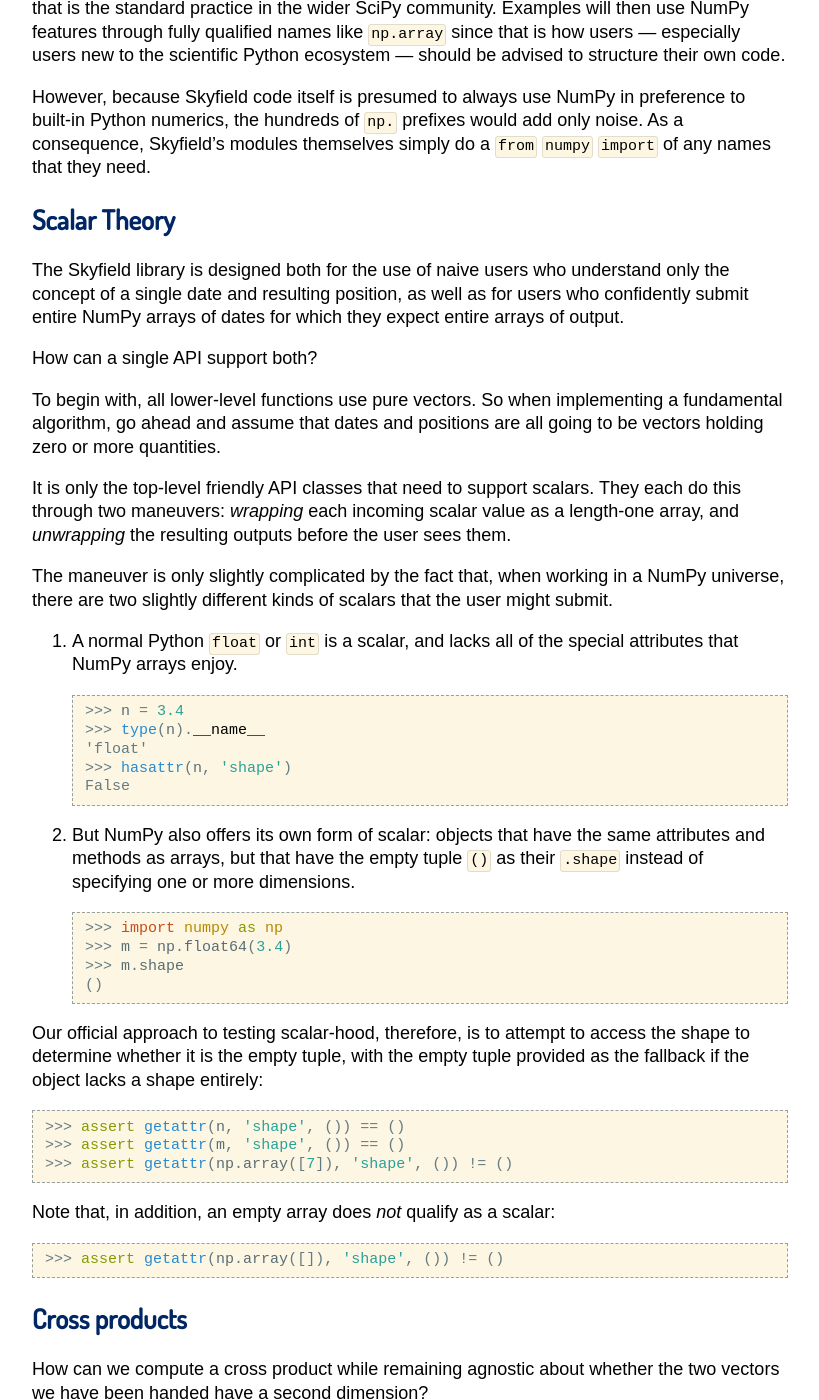
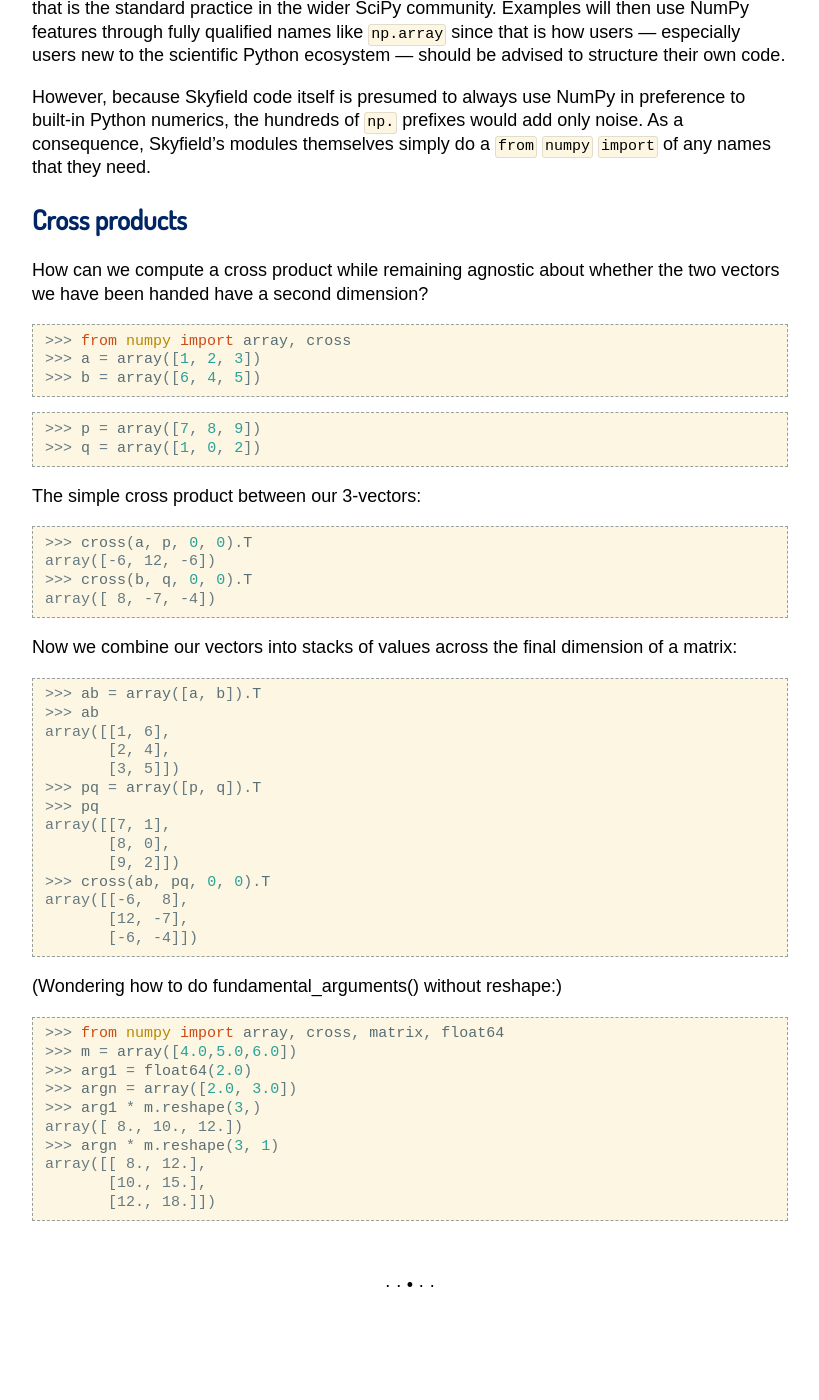
Before and after one commit to skyfielders/python-skyfield, a Sphinx documentation site: the page built from skyfield/documentation/design.rst, in a window 1280 px wide and 1400 px high, scrolled down 2384 px. Shown: the whole window, without its empty margins (230-1049 px from the left). Built offline with Sphinx 7.4.7, drawn with Linux system fonts in a browser that asks for light colours; some web fonts are replaced; pages that are not in the unit, such as notebooks, are missing from menus; after the commit the page ends 3739 px from its top, so only the background shows below that.

Commit message:
Remove misleading and outdated “Design” section

```diff
--- a/skyfield/documentation/design.rst
+++ b/skyfield/documentation/design.rst
@@ -127,61 +127,6 @@ the hundreds of ``np.`` prefixes would add only noise.
 As a consequence, Skyfield’s modules themselves simply do a
 ``from`` ``numpy`` ``import`` of any names that they need.
 
-Scalar Theory
-=============
-
-The Skyfield library is designed both for the use of naive users who
-understand only the concept of a single date and resulting position, as
-well as for users who confidently submit entire NumPy arrays of dates
-for which they expect entire arrays of output.
-
-How can a single API support both?
-
-To begin with, all lower-level functions use pure vectors.  So when
-implementing a fundamental algorithm, go ahead and assume that dates and
-positions are all going to be vectors holding zero or more quantities.
-
-It is only the top-level friendly API classes that need to support
-scalars.  They each do this through two maneuvers: *wrapping* each
-incoming scalar value as a length-one array, and *unwrapping* the
-resulting outputs before the user sees them.
-
-The maneuver is only slightly complicated by the fact that, when working
-in a NumPy universe, there are two slightly different kinds of scalars
-that the user might submit.
-
-1. A normal Python ``float`` or ``int`` is a scalar, and lacks all of
-   the special attributes that NumPy arrays enjoy.
-
-   >>> n = 3.4
-   >>> type(n).__name__
-   'float'
-   >>> hasattr(n, 'shape')
-   False
-
-2. But NumPy also offers its own form of scalar: objects that have the
-   same attributes and methods as arrays, but that have the empty tuple
-   ``()`` as their ``.shape`` instead of specifying one or more
-   dimensions.
-
-   >>> import numpy as np
-   >>> m = np.float64(3.4)
-   >>> m.shape
-   ()
-
-Our official approach to testing scalar-hood, therefore, is to attempt
-to access the shape to determine whether it is the empty tuple, with the
-empty tuple provided as the fallback if the object lacks a shape
-entirely:
-
->>> assert getattr(n, 'shape', ()) == ()
->>> assert getattr(m, 'shape', ()) == ()
->>> assert getattr(np.array([7]), 'shape', ()) != ()
-
-Note that, in addition, an empty array does *not* qualify as a scalar:
-
->>> assert getattr(np.array([]), 'shape', ()) != ()
-
 Cross products
 ==============
 
```
